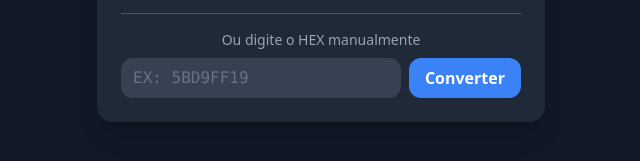
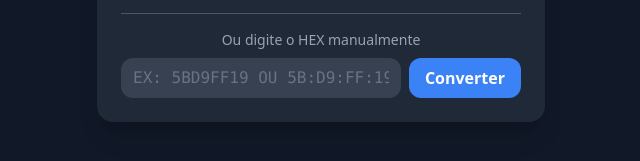
Before and after one commit to brodrigues0ll/hex2soap, a plain HTML site: page index.html in a window 1280 px wide. Shown: the part 511-672 px from the top of the page, 319-959 px from the left. Drawn offline with nearby package versions, Linux system fonts and the light colour scheme.

Commit message:
Adiciona função de sanitização para entrada HEX antes da conversão

```diff
--- a/index.html
+++ b/index.html
@@ -48,7 +48,7 @@
     <div class="border-t border-gray-600 pt-4 space-y-2 text-left">
       <p class="text-gray-400 text-sm text-center">Ou digite o HEX manualmente</p>
       <div class="flex gap-2">
-        <input id="hexInput" type="text" maxlength="8" placeholder="Ex: 5BD9FF19"
+        <input id="hexInput" type="text" maxlength="23" placeholder="Ex: 5BD9FF19 ou 5B:D9:FF:19"
           class="flex-1 bg-gray-700 text-white font-mono px-3 py-2 rounded-xl uppercase placeholder-gray-500 focus:outline-none focus:ring-2 focus:ring-green-500" />
         <button id="convertBtn"
           class="bg-blue-500 hover:bg-blue-600 px-4 py-2 rounded-xl font-semibold">
```
